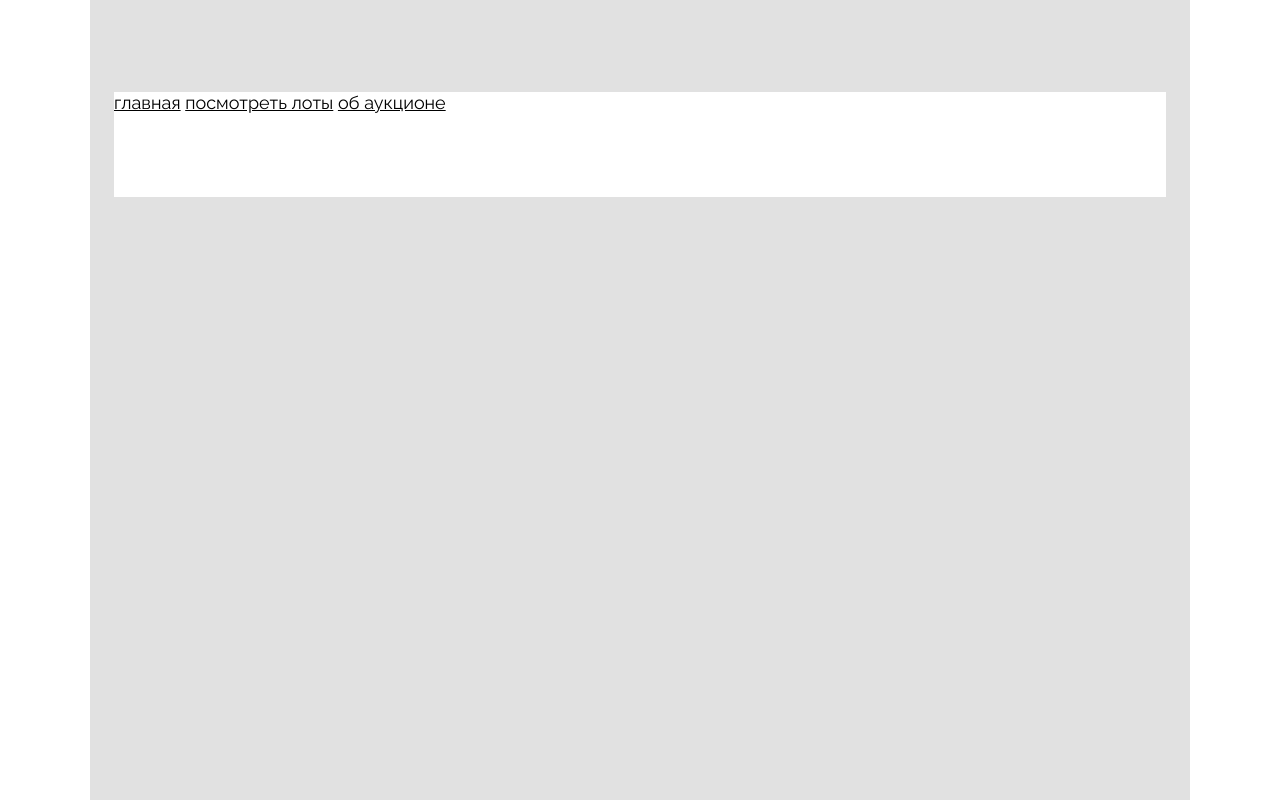
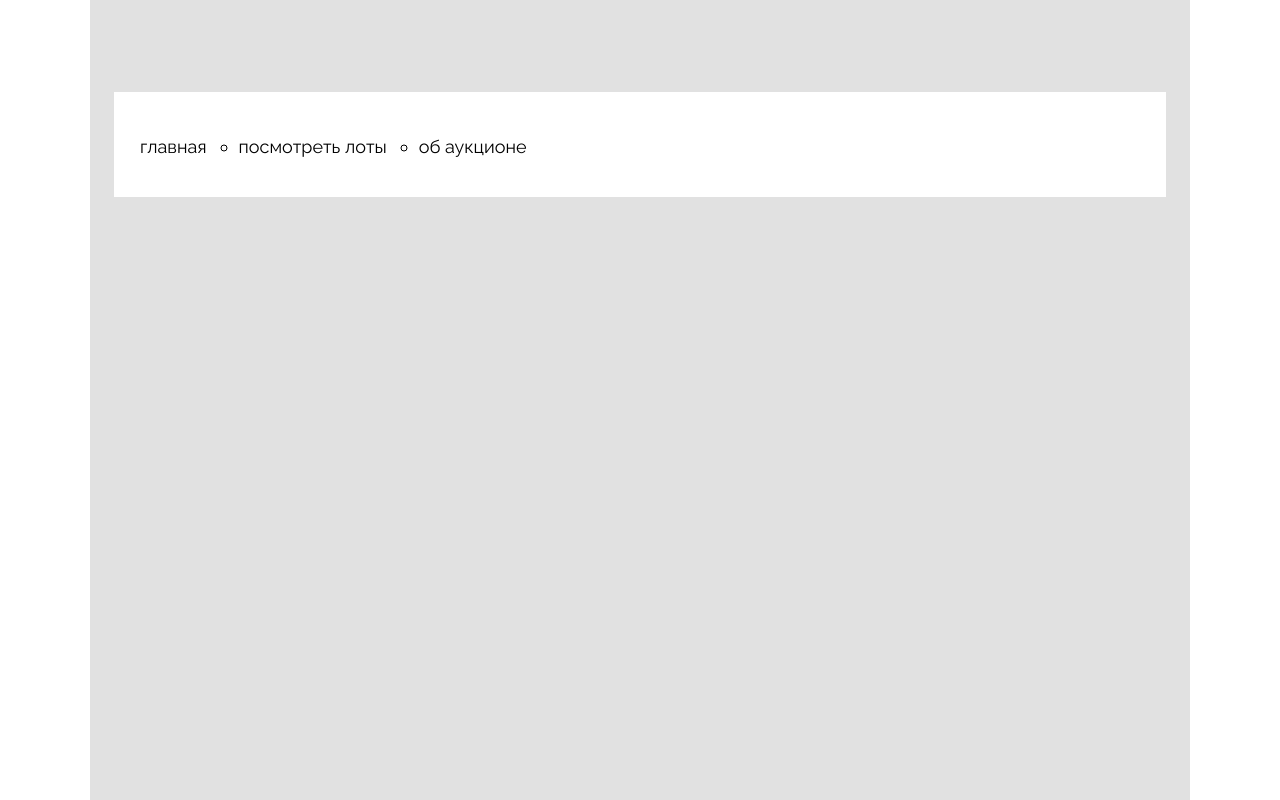
Before and after one commit to Anastasiya-Ivanchenko/ono-tebe-nado, a plain HTML site: page index.html in a window 1280 px wide. Shown: the top 800 px of the page. Drawn offline with Linux system fonts and the light colour scheme.

Commit message:
настроила меню по отступам

```diff
--- a/index.html
+++ b/index.html
@@ -14,7 +14,7 @@
       <header class="header">
           <nav class="header__menu">
             <ul class="header__links-list">
-              <li class="header__links-list-item_no-bullit"><a href="">главная</a> </li>
+              <li class="header__links-list-item no-bullit"><a href="">главная</a> </li>
               <li class="header__links-list-item"><a href="">посмотреть лоты</a> </li>
               <li class="header__links-list-item"><a href="">об аукционе</a> </li>
             </ul>
--- a/styles/style.css
+++ b/styles/style.css
@@ -17,16 +17,27 @@
   height: 105px;
 }
 
-.header__links-list li {
-	display: inline;
-}
-
-.header__links-list-item_no-bullit {
-  list-style: none;
-  font-size: 18px;
+.header__links-list {
+  display: flex;
+  flex-direction: row;
+  column-gap: 32px;
+  padding-top: 44px;
+  padding-left: 26px;
+  padding-right: 634px;
 }
 
 .header__links-list-item {
   list-style: circle;
   font-size: 18px;
+  font-family: 'Raleway';
+  font-style: regular;
+  font-weight: 400;
 }
+
+.no-bullit {
+  list-style: none;
+}
+
+.no-bullit a, .header__links-list-item a {
+  text-decoration: none;
+}
```
